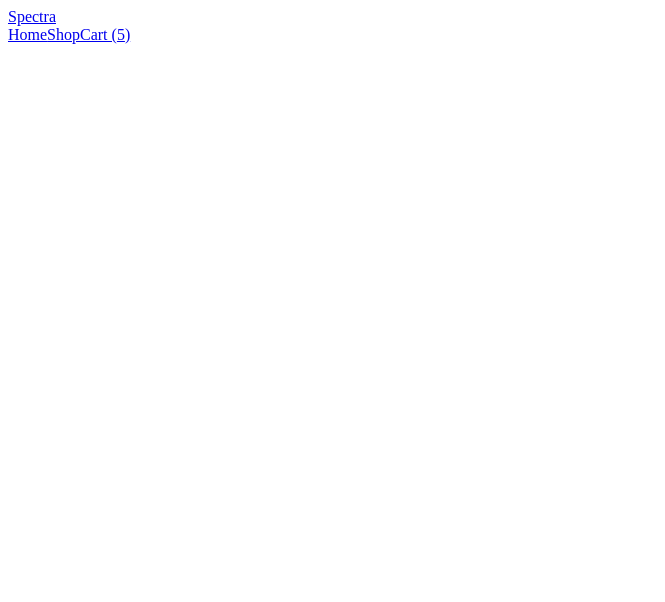
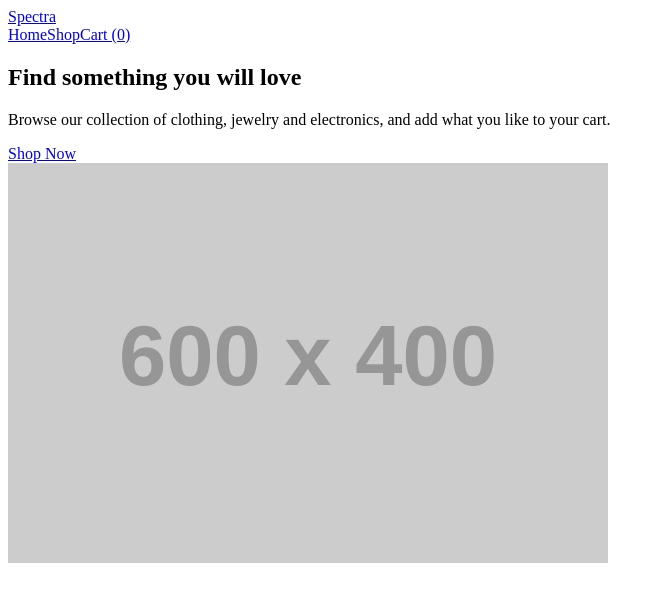
Before and after one commit to akshat-tyagi1/shopping-cart, a React (Vite) app: page / in a window 1280 px wide. Shown: the top 602 px of the page, without its empty margins (0-665 px from the left). Built offline with nearby package versions, Linux system fonts and the light colour scheme; no server answers.

Commit message:
Add Home page and error page, start cart empty

```diff
--- a/src/App.jsx
+++ b/src/App.jsx
@@ -5,37 +5,20 @@ import { useState } from "react";
 import setQuantity from "./helperFunctions/setQuantity";
 import useProducts from "./hooks/useProducts";
 
-const fakeCart = [
-  {
-    id: 1,
-    title: "Backpack, Fits 15 Laptops",
-    price: 109.95,
-    image: "https://placehold.co/100x100",
-    quantity: 2,
-  },
-  {
-    id: 2,
-    title: "Mens Casual Slim Fit T-Shirt",
-    price: 22.3,
-    image: "https://placehold.co/100x100",
-    quantity: 3,
-  },
-];
-
 function App() {
-  const [cart, setCart] = useState(fakeCart);
+  const [cart, setCart] = useState([]);
   const { products, error, loading } = useProducts();
 
   const handleSetQuantity = (product, quantity) => {
     setCart((currentCart) => setQuantity(currentCart, product, quantity));
   };
 
-  const quantity = cart.reduce((sum, current) => sum + current.quantity, 0);
+  const cartCount = cart.reduce((sum, item) => sum + item.quantity, 0);
 
   return (
     <>
-      <Navbar itemCount={quantity} />
-      <Outlet context={{ cart, handleSetQuantity }} />
+      <Navbar itemCount={cartCount} />
+      <Outlet context={{ cart, handleSetQuantity, products, loading, error }} />
     </>
   );
 }
--- a/src/pages/ErrorPage.jsx
+++ b/src/pages/ErrorPage.jsx
@@ -1,3 +1,20 @@
-function ErrorPage() {}
+import { Link, isRouteErrorResponse, useRouteError } from "react-router";
+
+function ErrorPage() {
+  const error = useRouteError();
+  const isNotFound = isRouteErrorResponse(error) && error.status === 404;
+
+  return (
+    <div>
+      <h1>{isNotFound ? "Page not found" : "Something went wrong"}</h1>
+      <p>
+        {isNotFound
+          ? "The page you are looking for does not exist."
+          : "An unexpected error occurred. Please try again."}
+      </p>
+      <Link to="/">Back to home</Link>
+    </div>
+  );
+}
 
 export default ErrorPage;
--- a/src/pages/Home.jsx
+++ b/src/pages/Home.jsx
@@ -1,3 +1,28 @@
-function Home() {}
+import { Link } from "react-router";
+import styles from "./Home.module.css";
+
+function Home() {
+  return (
+    <section className={styles.hero}>
+      <div className={styles.content}>
+        <h1 className={styles.heading}>Find something you will love</h1>
+        <div className={styles.info}>
+          <p>
+            Browse our collection of clothing, jewelry and electronics, and add
+            what you like to your cart.
+          </p>
+          <Link to="/shop" className={styles.cta}>
+            Shop Now
+          </Link>
+        </div>
+      </div>
+      <img
+        className={styles.image}
+        src="https://placehold.co/600x400"
+        alt="Featured products"
+      />
+    </section>
+  );
+}
 
 export default Home;
```
Also changed, not shown: src/pages/Home.module.css (added).
